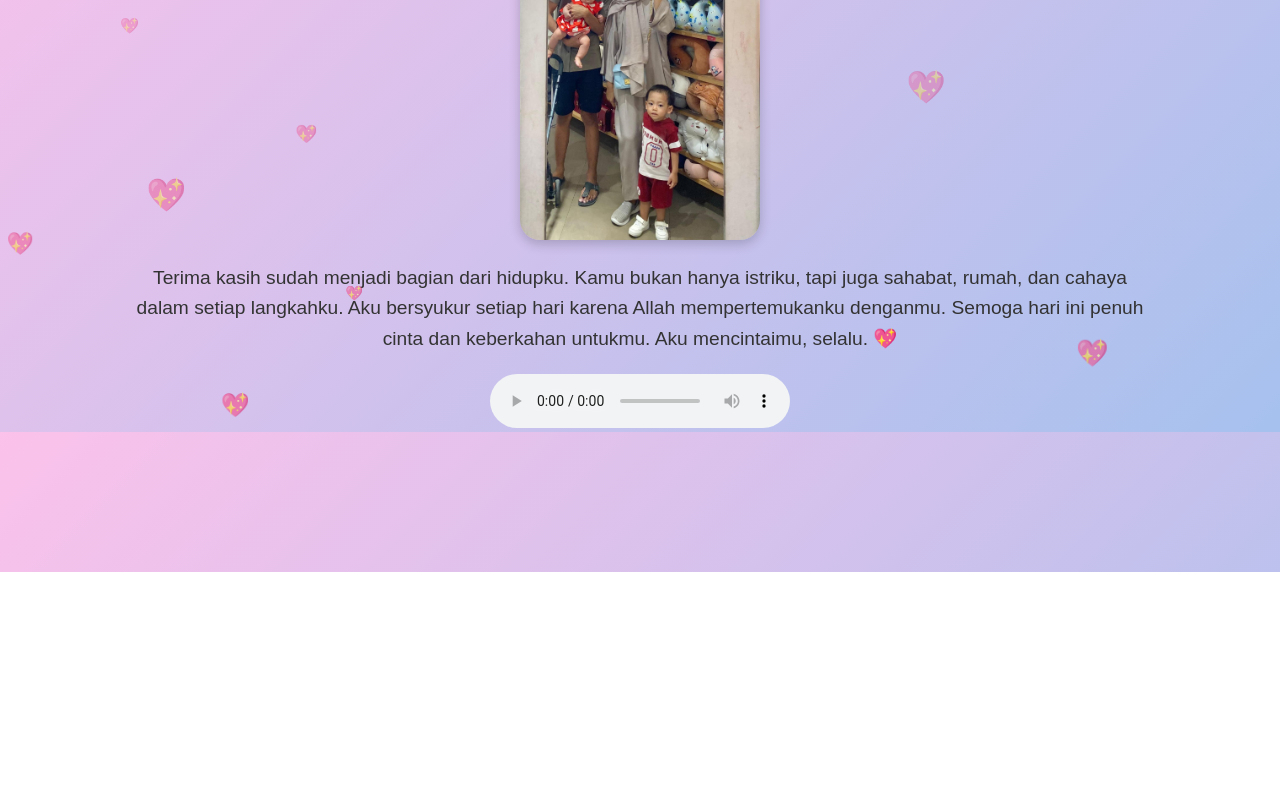
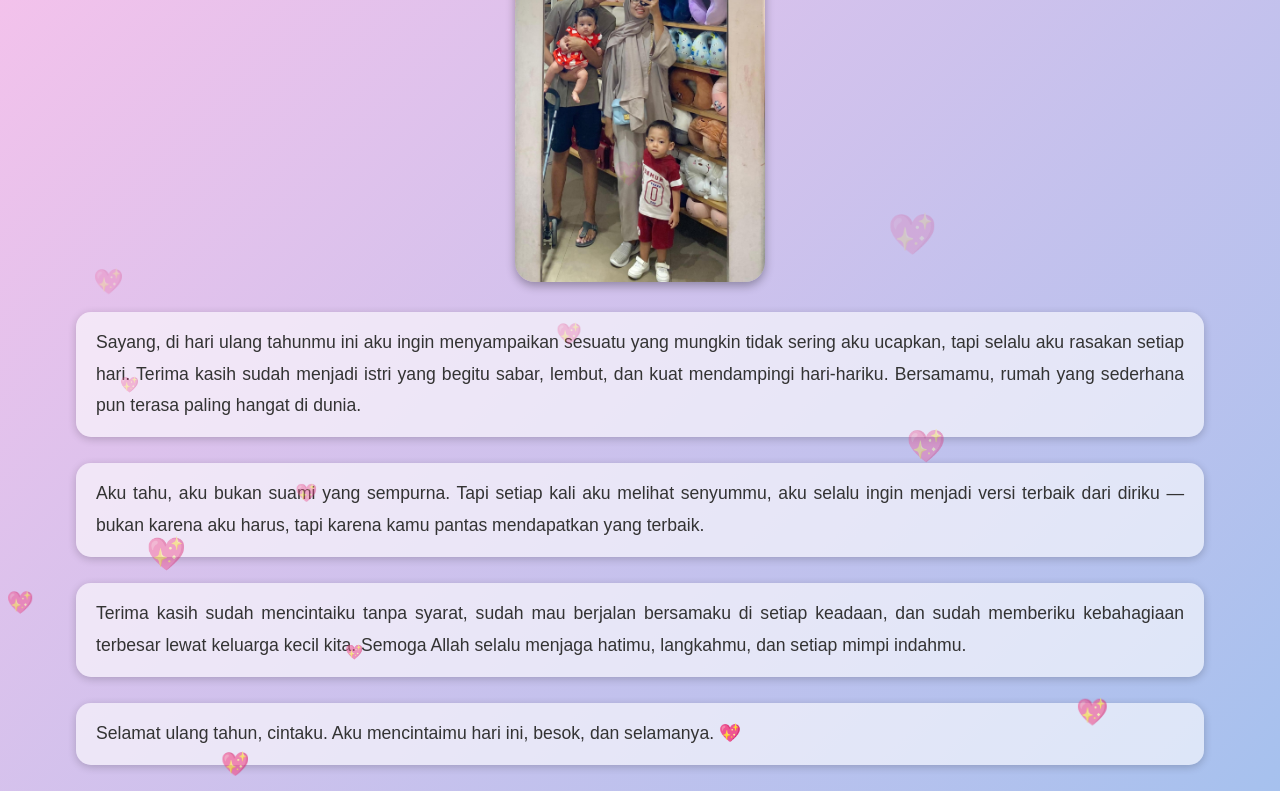
Before and after one commit to isafamily1304-dot/kjtultah, a plain HTML site: page index.html in a window 1280 px wide. Shown: the part 228-1019 px from the top of the page. Before the commit the page ends 800 px from the top, so only its background shows below. Drawn offline with Linux system fonts and the light colour scheme.

Commit message:
index.html

```diff
--- a/index.html
+++ b/index.html
@@ -1,36 +1,45 @@
 <!DOCTYPE html>
 <html lang="id">
 <head>
-  <meta charset="UTF-8" />
-  <meta name="viewport" content="width=device-width, initial-scale=1.0" />
-  <title>Kejutan untuk Istriku Tercinta 💖</title>
+  <meta charset="UTF-8">
+  <meta name="viewport" content="width=device-width, initial-scale=1.0">
+  <title>Selamat Ulang Tahun, Istriku 💖</title>
   <style>
     body {
+      margin: 0;
+      font-family: "Poppins", sans-serif;
       background: linear-gradient(135deg, #fbc2eb 0%, #a6c1ee 100%);
       text-align: center;
-      font-family: "Poppins", sans-serif;
       color: #333;
-      margin: 0;
-      padding: 0;
       overflow-x: hidden;
     }
     h1 {
       color: #ff4f81;
       font-size: 2.5em;
-      margin-top: 1em;
+      margin-top: 1.5em;
+      animation: fadeIn 3s ease-in-out;
+    }
+    img {
+      width: 250px;
+      margin-top: 1.5em;
+      border-radius: 20px;
+      box-shadow: 0 4px 10px rgba(0,0,0,0.3);
+      animation: fadeIn 3s ease-in-out;
     }
     p {
-      font-size: 1.2em;
-      width: 80%;
-      margin: 1em auto;
-      line-height: 1.6em;
+      font-size: 1.1em;
+      width: 85%;
+      margin: 1.5em auto;
+      line-height: 1.8em;
+      text-align: justify;
+      background: rgba(255,255,255,0.6);
+      padding: 15px 20px;
+      border-radius: 15px;
+      box-shadow: 0 2px 8px rgba(0,0,0,0.2);
+      animation: slideUp 2s ease-out;
     }
-    img {
-      margin-top: 1em;
-      width: 240px;
-      border-radius: 20px;
-      box-shadow: 0 4px 12px rgba(0,0,0,0.2);
-      animation: fadeIn 3s ease-in-out;
+    audio {
+      margin-top: 20px;
     }
     .heart {
       position: absolute;
@@ -39,32 +48,51 @@
       animation: floatUp 6s linear infinite;
     }
     @keyframes floatUp {
-      0% {transform: translateY(0) scale(1);}
-      100% {transform: translateY(-800px) scale(1.5); opacity: 0;}
+      0% { transform: translateY(0) scale(1); opacity: 1; }
+      100% { transform: translateY(-800px) scale(1.5); opacity: 0; }
     }
     @keyframes fadeIn {
       from {opacity: 0;}
       to {opacity: 1;}
     }
+    @keyframes slideUp {
+      from {transform: translateY(40px); opacity: 0;}
+      to {transform: translateY(0); opacity: 1;}
+    }
   </style>
 </head>
 <body>
-  <h1>Selamat Ulang Tahun, Sayangku 💞</h1>
-  <img src="photo.jpg" alt="Foto Kami">
+  <h1>Untuk Istriku yang Paling Kucintai 💕</h1>
+  <img src="photo.jpg" alt="Foto Kita">
   <p>
-    Terima kasih sudah menjadi bagian dari hidupku.
-    Kamu bukan hanya istriku, tapi juga sahabat, rumah, dan cahaya dalam setiap langkahku.
-    Aku bersyukur setiap hari karena Allah mempertemukanku denganmu.
-    Semoga hari ini penuh cinta dan keberkahan untukmu.
-    Aku mencintaimu, selalu. 💖
+    Sayang, di hari ulang tahunmu ini aku ingin menyampaikan sesuatu yang mungkin tidak sering aku ucapkan,
+    tapi selalu aku rasakan setiap hari.
+    Terima kasih sudah menjadi istri yang begitu sabar, lembut, dan kuat mendampingi hari-hariku.
+    Bersamamu, rumah yang sederhana pun terasa paling hangat di dunia.
   </p>
-  <audio controls autoplay loop>
-    <source src="instrumental.mp3" type="audio/mpeg" />
+  <p>
+    Aku tahu, aku bukan suami yang sempurna.
+    Tapi setiap kali aku melihat senyummu, aku selalu ingin menjadi versi terbaik dari diriku —
+    bukan karena aku harus, tapi karena kamu pantas mendapatkan yang terbaik.
+  </p>
+  <p>
+    Terima kasih sudah mencintaiku tanpa syarat,
+    sudah mau berjalan bersamaku di setiap keadaan,
+    dan sudah memberiku kebahagiaan terbesar lewat keluarga kecil kita.
+    Semoga Allah selalu menjaga hatimu, langkahmu, dan setiap mimpi indahmu.
+  </p>
+  <p>
+    Selamat ulang tahun, cintaku.
+    Aku mencintaimu hari ini, besok, dan selamanya. 💖
+  </p>
+
+  <audio autoplay loop>
+    <source src="instrumental.mp3" type="audio/mpeg">
     Browser kamu tidak mendukung pemutar musik.
   </audio>
 
   <script>
-    // efek hati melayang
+    // Efek hati melayang
     function createHeart() {
       const heart = document.createElement('div');
       heart.className = 'heart';
```
